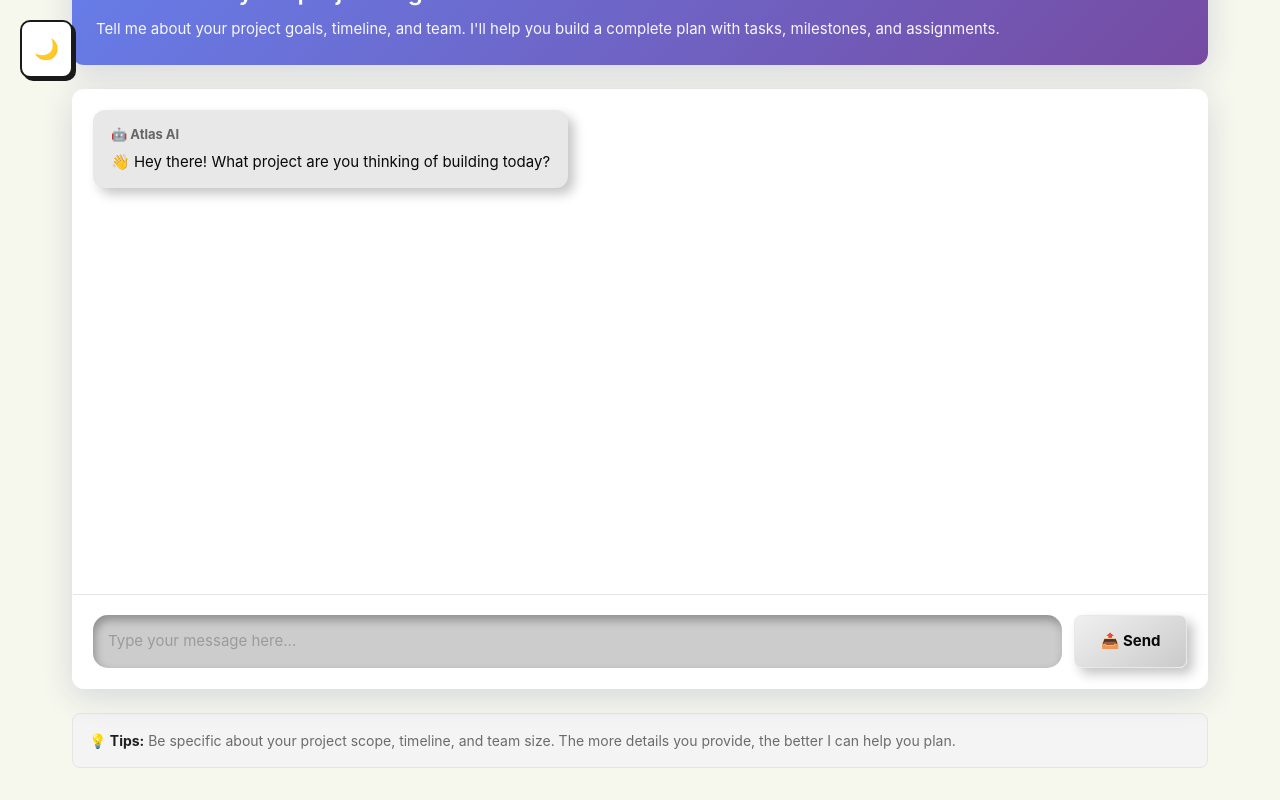
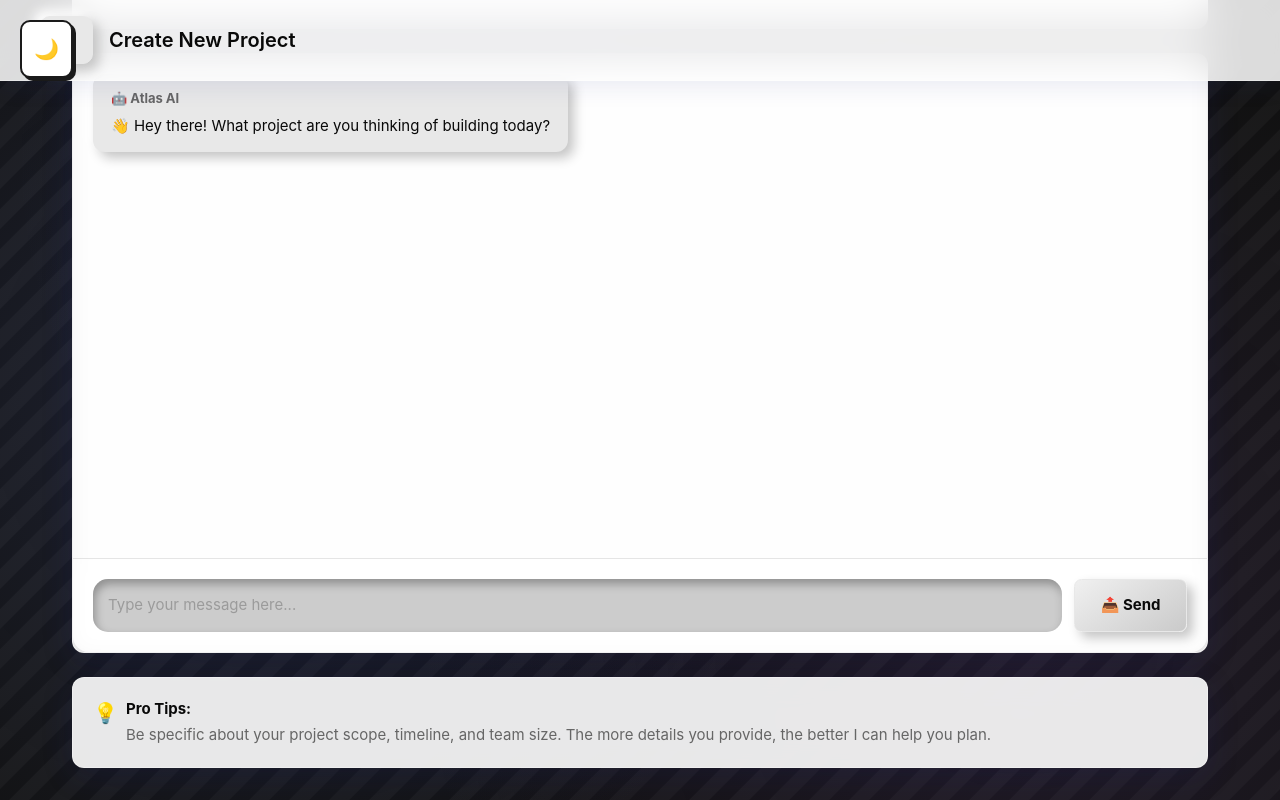
Before and after one commit to Mahad-Saffi/Atlas-AI-Scrum-Master, a React (Vite) app in the folder frontend/: page /create-project in a window 1280 px wide. Built offline with nearby package versions, Linux system fonts and the light colour scheme; no server answers; sample sign-in values are in the browser's storage.

Commit message:
feat: update ProjectCreation page with dark theme, glassmorphism, and neumorphic elements

```diff
--- a/frontend/src/pages/ProjectCreation.tsx
+++ b/frontend/src/pages/ProjectCreation.tsx
@@ -9,15 +9,18 @@ const ProjectCreation: React.FC = () => {
     <div
       style={{
         minHeight: "100vh",
-        background: "var(--color-cream)",
+        position: "relative",
+        zIndex: 1,
       }}
     >
       {/* Header */}
       <header
+        className="glass-header"
         style={{
-          background: "var(--color-white)",
-          borderBottom: "1px solid var(--color-border)",
           padding: "1rem 2rem",
+          position: "sticky",
+          top: 0,
+          zIndex: 100,
         }}
       >
         <div
@@ -38,12 +41,10 @@ const ProjectCreation: React.FC = () => {
           >
             <button
               onClick={() => navigate("/")}
+              className="btn-secondary"
               style={{
-                background: "none",
-                border: "none",
-                cursor: "pointer",
+                padding: "0.5rem 1rem",
                 fontSize: "1.25rem",
-                color: "var(--color-text-secondary)",
               }}
             >
               ←
@@ -52,7 +53,7 @@ const ProjectCreation: React.FC = () => {
               style={{
                 fontSize: "1.25rem",
                 fontWeight: "600",
-                color: "var(--color-text-primary)",
+                color: "#090909",
               }}
             >
               Create New Project
@@ -67,32 +68,45 @@ const ProjectCreation: React.FC = () => {
           maxWidth: "1200px",
           margin: "0 auto",
           padding: "2rem",
+          position: "relative",
+          zIndex: 1,
         }}
       >
         {/* Info Card */}
         <div
           className="card"
           style={{
-            padding: "1.5rem",
+            padding: "2rem",
             marginBottom: "1.5rem",
-            background: "linear-gradient(135deg, #667eea 0%, #764ba2 100%)",
-            color: "white",
-            border: "none",
+            background: "rgba(255, 255, 255, 0.95)",
+            backdropFilter: "blur(20px)",
+            textAlign: "center",
           }}
         >
+          <div
+            style={{
+              fontSize: "3rem",
+              marginBottom: "1rem",
+              animation: "float 3s ease-in-out infinite",
+            }}
+          >
+            🤖
+          </div>
           <h2
             style={{
-              fontSize: "1.5rem",
-              fontWeight: "600",
-              marginBottom: "0.5rem",
+              fontSize: "1.75rem",
+              fontWeight: "700",
+              marginBottom: "0.75rem",
+              color: "#090909",
             }}
           >
             Let's create your project together
           </h2>
           <p
             style={{
-              fontSize: "0.9375rem",
-              opacity: 0.95,
+              fontSize: "1rem",
+              color: "#666",
+              lineHeight: "1.6",
             }}
           >
             Tell me about your project goals, timeline, and team. I'll help you
@@ -114,28 +128,47 @@ const ProjectCreation: React.FC = () => {
 
         {/* Tips */}
         <div
+          className="card"
           style={{
             marginTop: "1.5rem",
-            padding: "1rem",
-            background: "var(--color-light-gray)",
-            borderRadius: "var(--radius-md)",
-            border: "1px solid var(--color-border)",
+            padding: "1.25rem",
+            background: "rgba(255, 255, 255, 0.9)",
+            backdropFilter: "blur(15px)",
           }}
         >
           <div
             style={{
-              fontSize: "0.875rem",
-              color: "var(--color-text-secondary)",
+              fontSize: "0.9375rem",
+              color: "#666",
+              display: "flex",
+              alignItems: "flex-start",
+              gap: "0.5rem",
             }}
           >
-            <strong style={{ color: "var(--color-text-primary)" }}>
-              💡 Tips:
-            </strong>{" "}
-            Be specific about your project scope, timeline, and team size. The
-            more details you provide, the better I can help you plan.
+            <span style={{ fontSize: "1.25rem" }}>💡</span>
+            <div>
+              <strong
+                style={{
+                  color: "#090909",
+                  display: "block",
+                  marginBottom: "0.25rem",
+                }}
+              >
+                Pro Tips:
+              </strong>
+              Be specific about your project scope, timeline, and team size. The
+              more details you provide, the better I can help you plan.
+            </div>
           </div>
         </div>
       </main>
+
+      <style>{`
+        @keyframes float {
+          0%, 100% { transform: translateY(0px); }
+          50% { transform: translateY(-10px); }
+        }
+      `}</style>
     </div>
   );
 };
```
